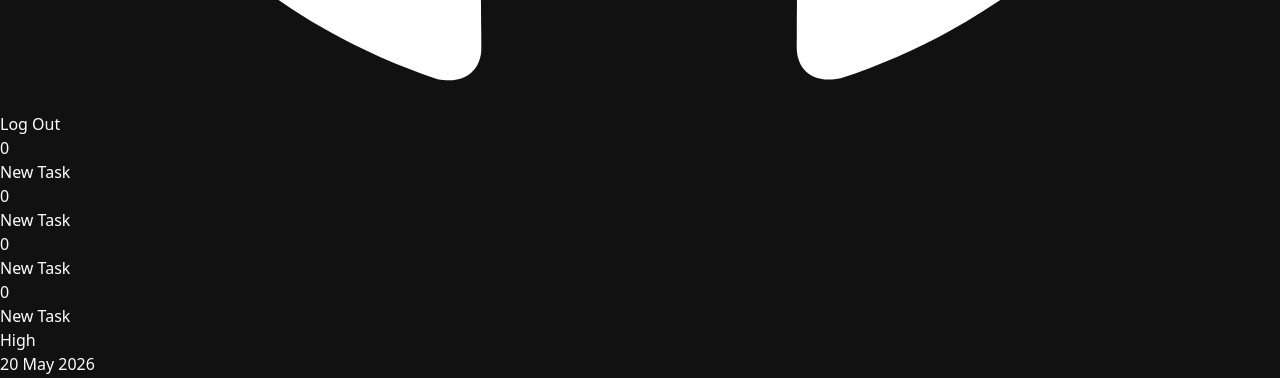
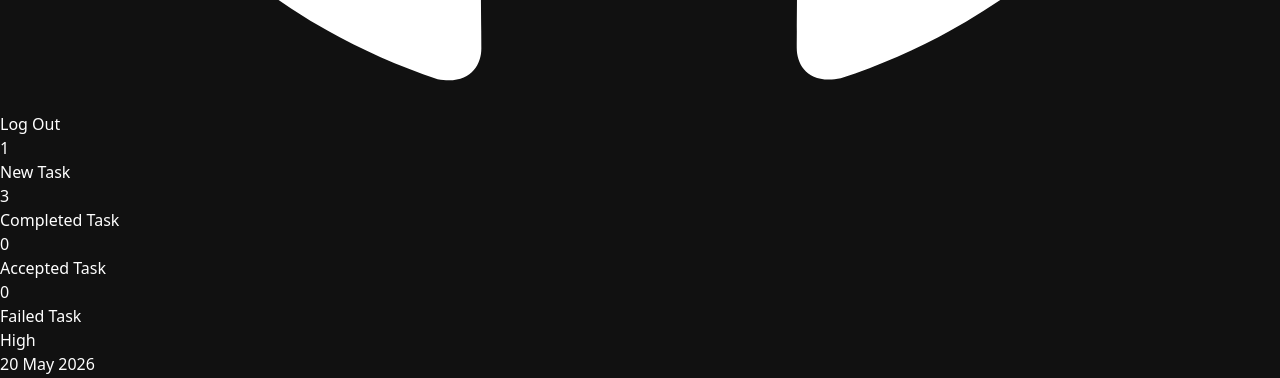
Before and after one commit to faheeemm/ems, a React (Vite) app: page / in a window 1280 px wide. Shown: the part 1240-1618 px from the top of the page. Built offline with nearby package versions, Linux system fonts and the light colour scheme.

Commit message:
updated code

```diff
--- a/src/App.jsx
+++ b/src/App.jsx
@@ -9,31 +9,38 @@ import { useContext } from "react";
 import { AuthContext } from "./context/AuthProvider";
 
 const App = () => {
+  const [user, setUser] = useState(null);
+  const [loggedInUserData, setLoggedInUserData] = useState(null);
+  const authData = useContext(AuthContext);
 
   // useEffect(() => {
-  //   // setLocalStorage()
-  //   getLocalStorage()
-  // },)
-
-  const [user, setUser] = useState(null);
+  //   if (authData) {
+  //     const loggedInUser = localStorage.getItem("loggedInUser");
+  //     if (loggedInUser) {
+  //       setUser(loggedInUser.role);
+  //     }
+  //   }
+  // }, [authData]); // if authData change, then it re-run
 
   const handleLogin = (email, password) => {
     if (email == "admin@me.com" && password == "123") {
-      setUser('admin')
-    } else if (email == "user@me.com" && password == "123") {
-      setUser('employee')
+      setUser("admin");
+      localStorage.setItem("loggedInUser", JSON.stringify({ role: "admin" }));
+    } else if (authData) {
+      const employee = authData.employees.find((e) => email == e.email && e.password == password);
+      if (employee) {
+        setUser("employee");
+        localStorage.setItem("loggedInUser",JSON.stringify({ role: "employee" }));
+      }
     } else {
       alert("Invalid creds!");
     }
   };
 
-  const data = useContext(AuthContext);
-  console.log(data)
-
   return (
     <>
       {!user ? <Login handleLogin={handleLogin} /> : ""}
-      {user == 'admin' ? <AdminDashboard /> : <EmployeeDashboard />}
+      {user == "admin" ? <AdminDashboard /> : <EmployeeDashboard />}
     </>
   );
 };
--- a/src/components/other/TsskListNumbers.jsx
+++ b/src/components/other/TsskListNumbers.jsx
@@ -4,20 +4,20 @@ const TaskListNumbers = () => {
   return (
     <div className="flex m-10 justify-between gap-5 screen">
       <div className="rounded-xl w-[45%] py-6 px-9 bg-red-400">
-        <h2 className="text-3xl font-semibold">0</h2>
+        <h2 className="text-3xl font-semibold">1</h2>
         <h3 className="text-xl font-medium">New Task</h3>
       </div>
       <div className="rounded-xl w-[45%] py-6 px-9 bg-blue-400">
-        <h2 className="text-3xl font-semibold">0</h2>
-        <h3 className="text-xl font-medium">New Task</h3>
+        <h2 className="text-3xl font-semibold">3</h2>
+        <h3 className="text-xl font-medium">Completed Task</h3>
       </div>
       <div className="rounded-xl w-[45%] py-6 px-9 bg-green-400">
         <h2 className="text-3xl font-semibold">0</h2>
-        <h3 className="text-xl font-medium">New Task</h3>
+        <h3 className="text-xl font-medium">Accepted Task</h3>
       </div>
       <div className="rounded-xl w-[45%] py-6 px-9 bg-yellow-400">
         <h2 className="text-3xl font-semibold">0</h2>
-        <h3 className="text-xl font-medium">New Task</h3>
+        <h3 className="text-xl font-medium">Failed Task</h3>
       </div>
     </div>
   )
--- a/src/context/AuthProvider.jsx
+++ b/src/context/AuthProvider.jsx
@@ -1,16 +1,24 @@
 import React from "react";
+import { useState } from "react";
 import { createContext } from "react";
+import { getLocalStorage } from "../utils/localStorage";
+import { useEffect } from "react";
 
-export const AuthContext = createContext()
+export const AuthContext = createContext();
 
-const AuthProvider = ({children}) => {
+const AuthProvider = ({ children }) => {
+  const [userData, setUserData] = useState(null);
+
+  useEffect(() => {
+    const { employees, admin } = getLocalStorage();
+    setUserData({ employees, admin });
+  }, []);
+
   return (
     <div>
-      <AuthContext.Provider value={"faheem"}>
-        {children}
-      </AuthContext.Provider>
+      <AuthContext.Provider value={userData}>{children}</AuthContext.Provider>
     </div>
-  )
-}
+  );
+};
 
 export default AuthProvider;
--- a/src/utils/localStorage.jsx
+++ b/src/utils/localStorage.jsx
@@ -247,5 +247,5 @@ export const getLocalStorage = () => {
   const employees = JSON.parse(localStorage.getItem('employees')) // get emplyees data
   const admin = JSON.parse(localStorage.getItem('admin')) // get admin data
 
-  console.log(employees, admin )
+  return {employees, admin}
 }
```
